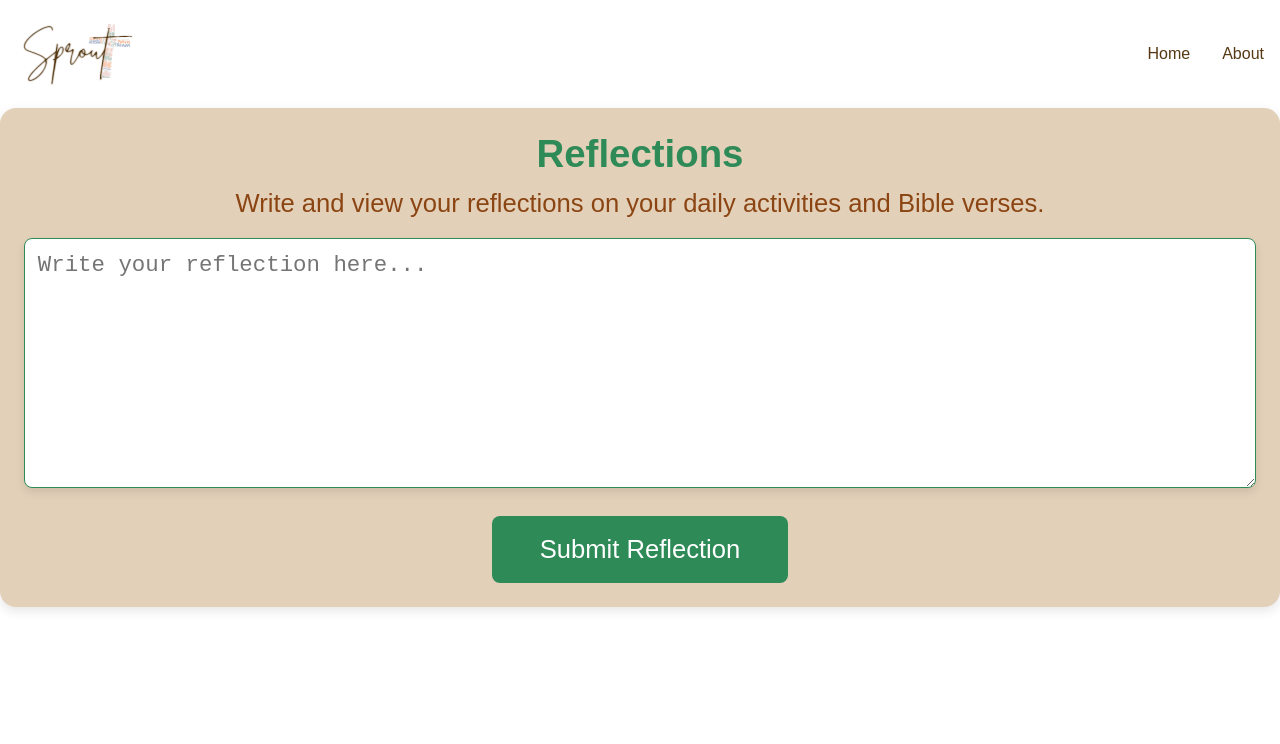
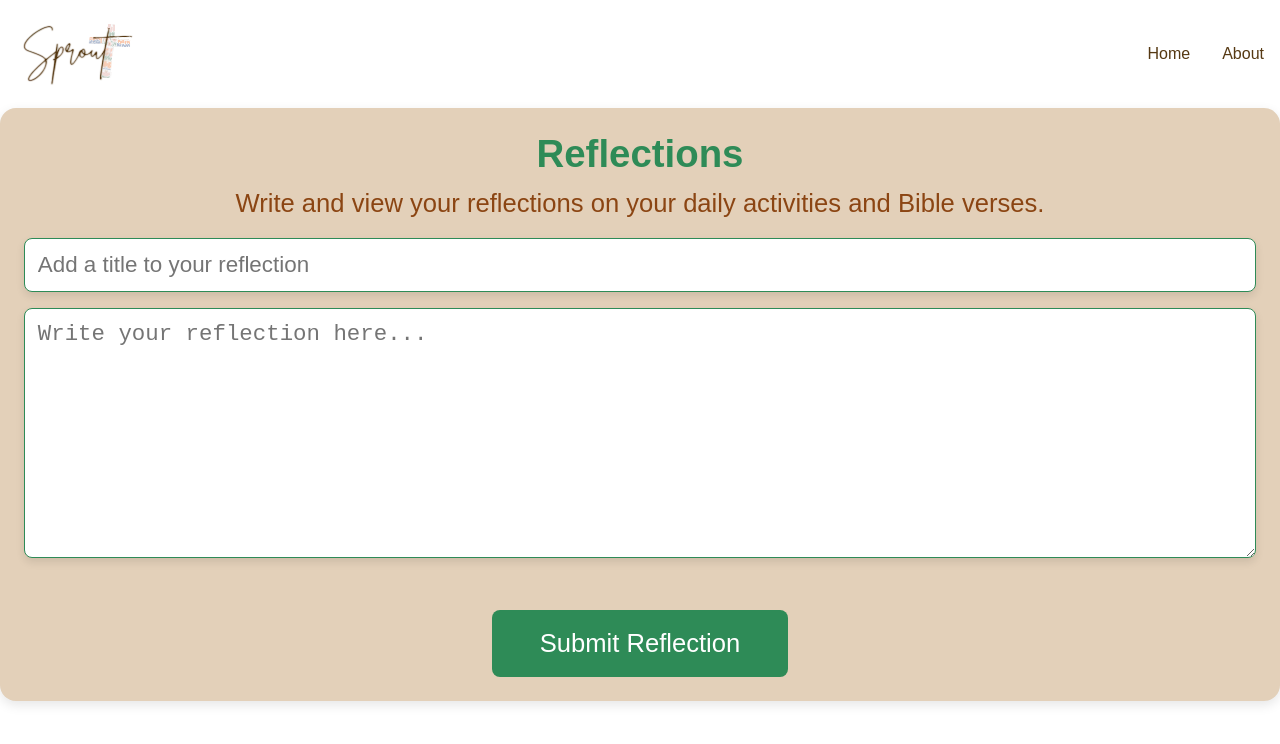
Before and after one commit to MichelleRafols/Sprout-Capstone-FullStack-Project, a React (Vite) app in the folder client/: page /reflections in a window 1280 px wide. Shown: the top 744 px of the page. Built offline with nearby package versions, Linux system fonts and the light colour scheme; a web font is replaced by a local one.

Commit message:
amend reflections form to include title

```diff
--- a/client/src/App.jsx
+++ b/client/src/App.jsx
@@ -5,7 +5,7 @@ import HomePage from './pages/HomePage/HomePage';
 import IndoorActivitiesPage from './pages/IndoorActivitiesPage/IndoorActivitiesPage';
 import OutdoorActivitiesPage from './pages/OutdoorActivitiesPage/OutdoorActivitiesPage';
 import NotFoundPage from './pages/NotFoundPage/NotFoundPage';
-import ReflectionPage from './pages/ReflectionPage/ReflectionPage';
+import ReflectionsPage from './pages/ReflectionsPage/ReflectionsPage';
 
 function App() {
 
@@ -16,7 +16,7 @@ function App() {
         <Route path='/' element={<HomePage />} />
         <Route path='levels/:id/indoor-activities' element={<IndoorActivitiesPage />} />
         <Route path='levels/:id/outdoor-activities' element={<OutdoorActivitiesPage />} />
-        <Route path='/reflections' element={<ReflectionPage/>}/>
+        <Route path='/reflections' element={<ReflectionsPage/>}/>
         <Route path='*' element={<NotFoundPage />} />
       </Routes>
       {/* <Footer /> */}
--- a/client/src/pages/ReflectionPage/ReflectionPage.jsx
+++ /dev/null
@@ -1,17 +0,0 @@
-import './ReflectionPage.scss';
-
-export default function ReflectionPage() {
-    return (
-        <div className="reflections-page">
-            <h1 className="reflections-page__title">Reflections</h1>
-            <p className="reflections-page__description">
-                Write and view your reflections on your daily activities and Bible verses.
-            </p>
-            <textarea
-                className="reflections-page__textarea"
-                placeholder="Write your reflection here..."
-            />
-            <button className="reflections-page__submit-btn">Submit Reflection</button>
-        </div>
-    );
-}
--- /dev/null
+++ b/client/src/pages/ReflectionsPage/ReflectionsPage.jsx
@@ -0,0 +1,43 @@
+import './ReflectionsPage.scss';
+
+export default function ReflectionsPage() {
+    return (
+        // <div className="reflections-page">
+        //     <h1 className="reflections-page__title">Reflections</h1>
+        //     <p className="reflections-page__description">
+        //         Write and view your reflections on your daily activities and Bible verses.
+        //     </p>
+        //     <textarea
+        //         className="reflections-page__textarea"
+        //         placeholder="Write your reflection here..."
+        //     />
+        //     <button className="reflections-page__submit-btn">Submit Reflection</button>
+        // </div>
+        <section className="reflections-page">
+            <form id="reflectionsForm" className="reflections__form">
+                <h1 className="reflections-page__title">Reflections</h1>
+                <p className="reflections-page__description">
+                    Write and view your reflections on your daily activities and Bible verses.
+                </p>
+                <div className="reflections-page__title-container">
+                    <input
+                        type="text"
+                        name="reflectionsTitle"
+                        className="reflections-page__input-title"
+                        placeholder="Add a title to your reflection"
+                        required
+                    />
+                </div>
+                <div className="reflections-page__textarea-container">
+                    <textarea
+                        className="reflections-page__textarea"
+                        placeholder="Write your reflection here..."
+                    />
+                </div>
+                <button className="reflections-page__submit-btn">
+                    Submit Reflection
+                </button>
+            </form>
+        </section>
+    );
+}
--- a/client/src/pages/ReflectionPage/ReflectionPage.scss
+++ b/client/src/pages/ReflectionsPage/ReflectionsPage.scss
@@ -11,6 +11,12 @@
     max-width: 100%;
     margin: 0 auto;
     text-align: center;
+
+    &__form {
+        display: flex;
+        flex-direction: column;
+        align-items: center;
+    }
 
     &__title {
         font-size: 1.8rem;
@@ -40,6 +46,38 @@
         }
     }
 
+    &__title-container {
+        margin-bottom: 1rem;
+        width: 100%;
+    }
+
+    &__input-title {
+        width: 100%;
+        padding: 0.8rem;
+        border: 0.0625rem solid $forest-green;
+        border-radius: 0.5rem;
+        font-size: 1rem;
+        box-shadow: 0px 0.25rem 0.5rem $shadow-color;
+
+        &:focus {
+            outline: none;
+            border-color: $plant-green;
+        }
+
+        @include tablet {
+            font-size: 1.2rem;
+        }
+
+        @include desktop {
+            font-size: 1.4rem;
+        }
+    }
+
+    &__textarea-container {
+        margin-bottom: 1.5rem;
+        width: 100%;
+    }
+
     &__textarea {
         width: 100%;
         height: 9.375rem;
@@ -61,18 +99,18 @@
         }
 
         @include desktop {
-            height: 250px;
+            height: 15.625rem;
             font-size: 1.4rem;
         }
     }
 
     &__submit-btn {
         margin-top: 1.5rem;
-        padding: .8rem 2rem;
+        padding: 0.8rem 2rem;
         background-color: $forest-green;
         color: white;
         border: none;
-        border-radius: .5rem;
+        border-radius: 0.5rem;
         cursor: pointer;
         font-size: 1.2rem;
         transition: background-color 0.3s ease;
```
